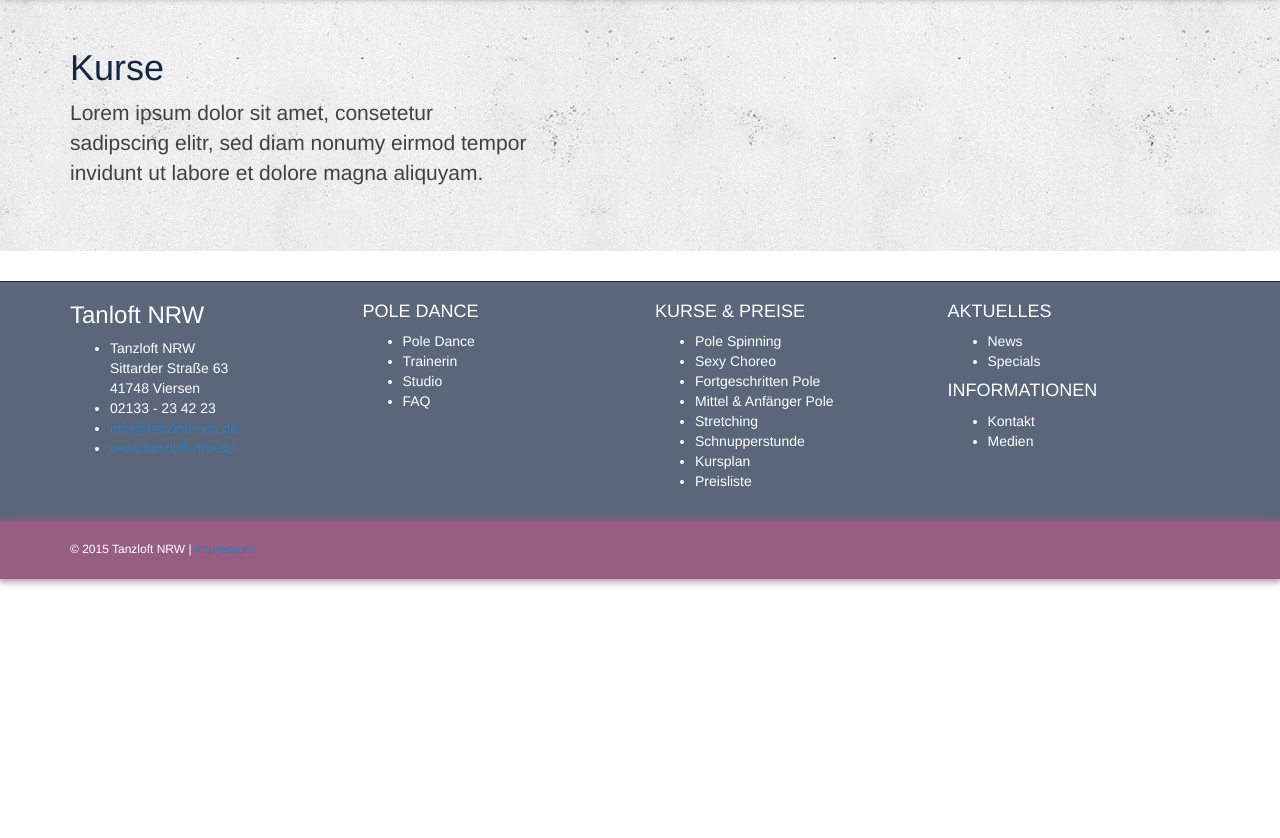
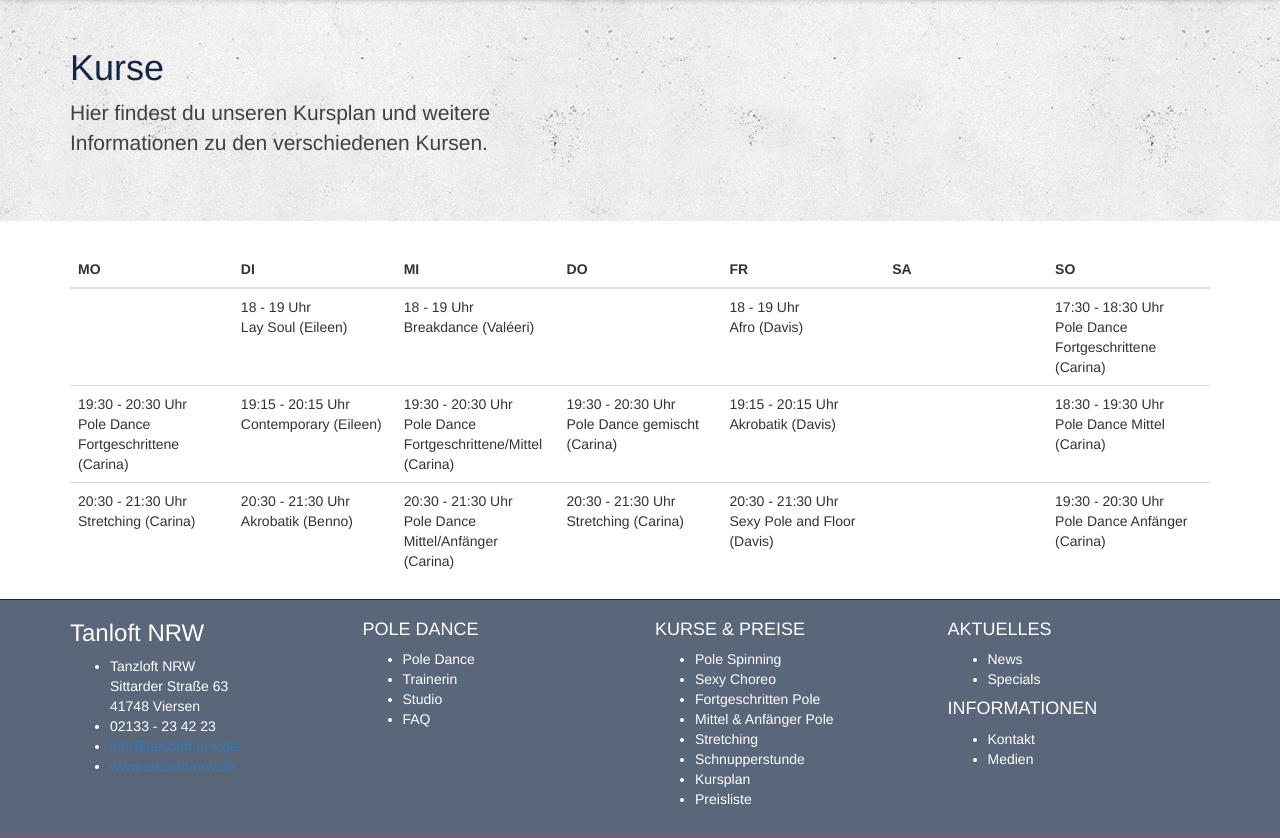
Before and after one commit to broexkesthier/test, a PHP site: page /kurse.php in a window 1280 px wide. Shown: the part 100-938 px from the top of the page. Before the commit the page ends 687 px from the top, so only its background shows below. Run offline with PHP 8.4, Linux system fonts and the light colour scheme; some libraries are stand-ins or nearby versions.

Commit message:
Kursplan eingefügt

```diff
--- a/css/main.css
+++ b/css/main.css
@@ -112,6 +112,10 @@ section:nth-child(odd) h2 { color: #6d1b4c; }
 	background-image: url('../img/concrete_wall_2.png');
 }
 
+/* TABLE */
+table th,
+table td { width: 14.28571428571429%; }
+
 /* CAROUSEL */
 .item {
 	width: 80%;
--- a/kurse.php
+++ b/kurse.php
@@ -5,14 +5,53 @@
             <div class="row">
                 <div class="col-md-5">
                     <h2>Kurse</h2>
-                    <p>Lorem ipsum dolor sit amet, consetetur sadipscing elitr, sed diam nonumy eirmod tempor invidunt ut labore et dolore magna aliquyam.</p>
+                    <p>Hier findest du unseren Kursplan und weitere Informationen zu den verschiedenen Kursen.</p>
                 </div>
             </div>
         </div>
     </section>
     <section>
         <div class="container">
-
+            <table class="table table-hover">
+                <thead>
+                    <th>MO</th>
+                    <th>DI</th>
+                    <th>MI</th>
+                    <th>DO</th>
+                    <th>FR</th>
+                    <th>SA</th>
+                    <th>SO</th>
+                </thead>
+                <tbody>
+                    <tr>
+                        <td>&nbsp;</td>
+                        <td>18 - 19 Uhr<br>Lay Soul (Eileen)</td>
+                        <td>18 - 19 Uhr<br>Breakdance (Valéeri)</td>
+                        <td>&nbsp;</td>
+                        <td>18 - 19 Uhr<br>Afro (Davis)</td>
+                        <td>&nbsp;</td>
+                        <td>17:30 - 18:30 Uhr<br>Pole Dance Fortgeschrittene (Carina)</td>
+                    </tr>
+                    <tr>
+                        <td>19:30 - 20:30 Uhr<br>Pole Dance Fortgeschrittene (Carina)</td>
+                        <td>19:15 - 20:15 Uhr<br>Contemporary (Eileen)</td>
+                        <td>19:30 - 20:30 Uhr<br>Pole Dance Fortgeschrittene/Mittel (Carina)</td>
+                        <td>19:30 - 20:30 Uhr<br>Pole Dance gemischt (Carina)</td>
+                        <td>19:15 - 20:15 Uhr<br>Akrobatik (Davis)</td>
+                        <td>&nbsp;</td>
+                        <td>18:30 - 19:30 Uhr<br>Pole Dance Mittel (Carina)</td>
+                    </tr>
+                    <tr>
+                        <td>20:30 - 21:30 Uhr<br>Stretching (Carina)</td>
+                        <td>20:30 - 21:30 Uhr<br>Akrobatik (Benno)</td>
+                        <td>20:30 - 21:30 Uhr<br>Pole Dance Mittel/Anfänger (Carina)</td>
+                        <td>20:30 - 21:30 Uhr<br>Stretching (Carina)</td>
+                        <td>20:30 - 21:30 Uhr<br>Sexy Pole and Floor (Davis)</td>
+                        <td>&nbsp;</td>
+                        <td>19:30 - 20:30 Uhr<br>Pole Dance Anfänger (Carina)</td>
+                    </tr>
+                </tbod>
+            </table>
         </div>
     </section>
 
```
